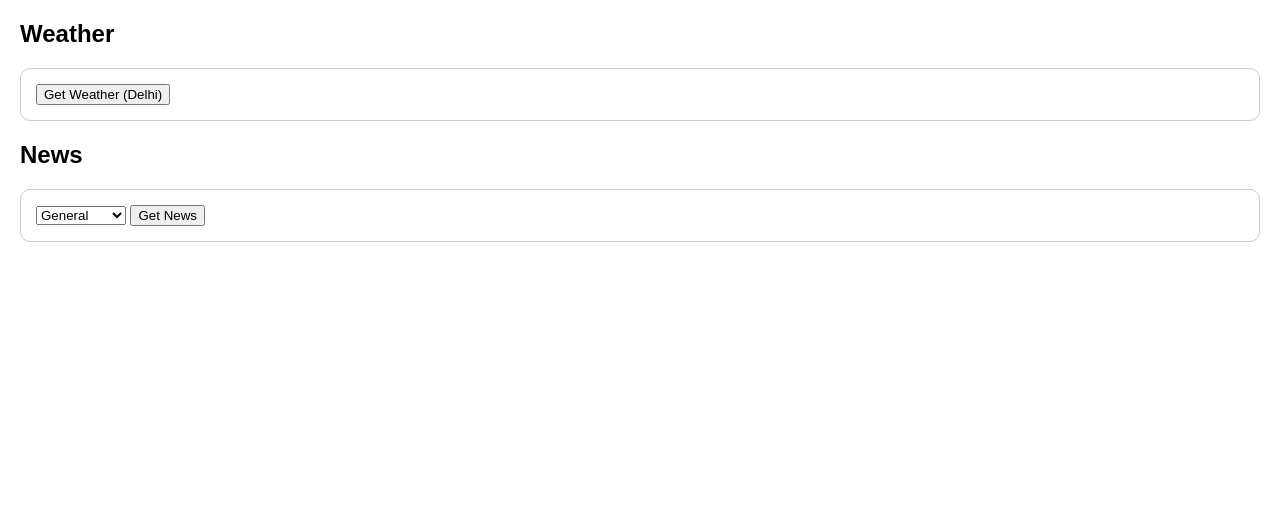
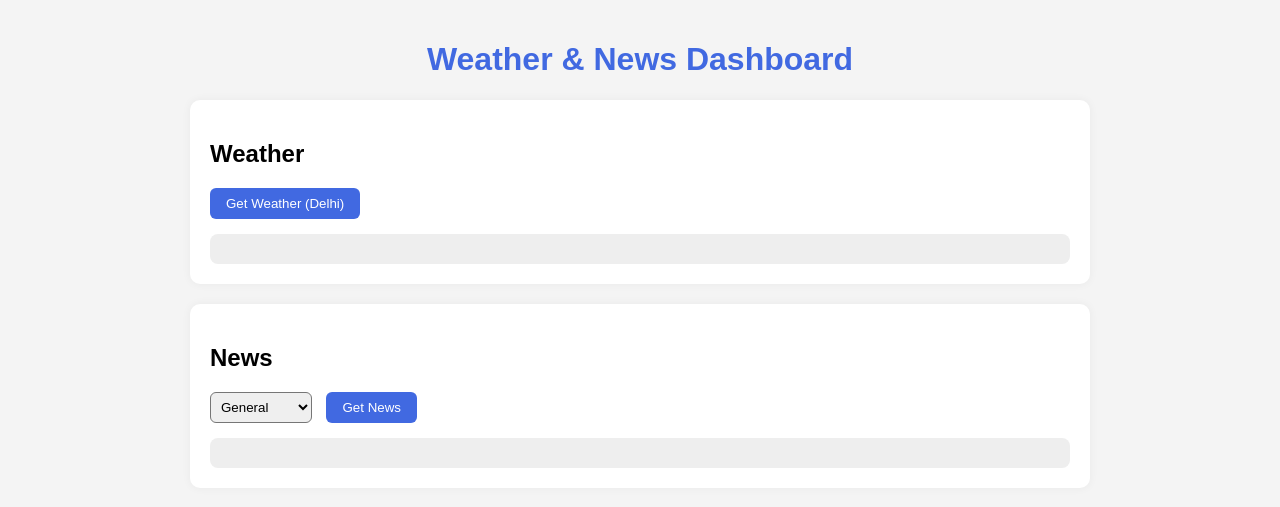
Before and after one commit to shristijais2710-eng/tech_utils, a Flask app: template templates/index.html in a window 1280 px wide. Shown: the top 507 px of the page. Run offline with Flask 3, Linux system fonts and the light colour scheme; the template is opened without the code that fills it, so the values that code supplies are empty; parts of the project's set-up code (start-up, migrations or seed data) failed here and were passed over.

Commit message:
Updated weather & news app: UI, JS, Flask API

```diff
--- a/app.py
+++ b/app.py
@@ -20,7 +20,7 @@ def api_weather():
 
     return jsonify({
         "city": result.get("City", ""),
-        "country": "",
+        "country": "India",
         "temperature": result.get("Temperature", "").replace("°C", "").strip(),
         "feels_like": result.get("Feels Like", "").replace("°C", "").strip(),
         "condition": result.get("Weather", ""),
@@ -32,6 +32,8 @@ def api_weather():
 @app.route('/api/news')
 def api_news():
     category = request.args.get("category", "general").strip()
+
+    # Merge news results
     news_list = get_latest_news(category) + get_latest_news_newsapi(category)
 
     articles = []
--- a/static/css/style.css
+++ b/static/css/style.css
@@ -1,34 +1,58 @@
 body {
     font-family: Arial, sans-serif;
     background: #f4f4f4;
+    margin: 0;
+    padding: 0;
 }
+
 .container {
     max-width: 900px;
     margin: auto;
     padding: 20px;
 }
+
 header h1 {
-    font-size: 30px;
+    font-size: 32px;
+    text-align: center;
+    color: royalblue;
 }
+
 .section {
-    background: white;
-    padding: 15px;
+    background: #fff;
+    padding: 20px;
     margin-top: 20px;
     border-radius: 10px;
+    box-shadow: 0 0 10px rgba(0,0,0,0.05);
 }
+
 .result-box {
-    margin-top: 10px;
-    padding: 10px;
+    margin-top: 15px;
+    padding: 15px;
     background: #eee;
-    border-radius: 6px;
+    border-radius: 8px;
 }
+
+.news-item {
+    border-bottom: 1px solid #ddd;
+    margin-bottom: 10px;
+    padding-bottom: 10px;
+}
+
 button {
-    padding: 6px 12px;
+    padding: 8px 16px;
     border: none;
     background: royalblue;
     color: white;
     cursor: pointer;
+    border-radius: 6px;
 }
+
 button:hover {
     opacity: 0.85;
 }
+
+select {
+    padding: 6px;
+    border-radius: 6px;
+    margin-right: 10px;
+}
--- a/static/js/app.js
+++ b/static/js/app.js
@@ -1,17 +1,18 @@
 // Weather
 document.getElementById("weather-btn").addEventListener("click", async () => {
-    let res = await fetch(`/api/weather`);
-    let data = await res.json();
+    const res = await fetch(`/api/weather`);
+    const data = await res.json();
+
+    const weatherBox = document.getElementById("weather-result");
 
     if (data.error) {
-        document.getElementById("weather-result").innerHTML =
-            `<p style="color: red;">Error: ${data.error}</p>`;
+        weatherBox.innerHTML = `<p style="color: red;">Error: ${data.error}</p>`;
         return;
     }
 
-    document.getElementById("weather-result").innerHTML = `
-        <div class="weather-result">
-            <h3>Weather in ${data.city}</h3>
+    weatherBox.innerHTML = `
+        <div class="result-box">
+            <h3>Weather in ${data.city}, ${data.country}</h3>
             <p><strong>Temperature:</strong> ${data.temperature}°C</p>
             <p><strong>Feels Like:</strong> ${data.feels_like}°C</p>
             <p><strong>Condition:</strong> ${data.condition}</p>
@@ -23,33 +24,31 @@ document.getElementById("weather-btn").addEventListener("click", async () => {
 
 // News
 document.getElementById("news-btn").addEventListener("click", async () => {
-    let category = document.getElementById("news-category").value;
+    const category = document.getElementById("news-category").value;
+    const res = await fetch(`/api/news?category=${encodeURIComponent(category)}`);
+    const data = await res.json();
 
-    let res = await fetch(`/api/news?category=${encodeURIComponent(category)}`);
-    let data = await res.json();
+    const newsBox = document.getElementById("news-result");
+    newsBox.innerHTML = "";
 
     if (data.error) {
-        document.getElementById("news-result").innerHTML =
-            `<p style="color: red;">Error: ${data.error}</p>`;
+        newsBox.innerHTML = `<p style="color: red;">Error: ${data.error}</p>`;
         return;
     }
 
-    let articles = data.articles || [];
-    let box = document.getElementById("news-result");
-    box.innerHTML = "";
-
+    const articles = data.articles || [];
     if (articles.length === 0) {
-        box.innerHTML = "<p>No articles found.</p>";
+        newsBox.innerHTML = "<p>No articles found.</p>";
         return;
     }
 
-    articles.forEach(a => {
-        box.innerHTML += `
+    articles.forEach(article => {
+        newsBox.innerHTML += `
             <div class="news-item">
-                <h4>${a.title}</h4>
-                <p><small>Source: ${a.source}</small></p>
-                <p>${a.description}</p>
-                <a href="${a.url}" target="_blank">Read More</a>
+                <h4>${article.title}</h4>
+                <p><small>Source: ${article.source}</small></p>
+                <p>${article.description}</p>
+                <a href="${article.url}" target="_blank">Read More</a>
             </div>
         `;
     });
--- a/templates/index.html
+++ b/templates/index.html
@@ -1,35 +1,24 @@
 <!DOCTYPE html>
-<html>
+<html lang="en">
 <head>
+    <meta charset="UTF-8">
     <title>Weather & News App</title>
-    <style>
-        body {
-            font-family: Arial;
-            margin: 20px;
-        }
-        .box {
-            border: 1px solid #ccc;
-            padding: 15px;
-            margin-bottom: 20px;
-            border-radius: 10px;
-        }
-        .news-item {
-            border-bottom: 1px solid #ddd;
-            margin-bottom: 10px;
-            padding-bottom: 10px;
-        }
-    </style>
+    <link rel="stylesheet" href="/static/style.css">
 </head>
 <body>
+    <div class="container">
+        <header>
+            <h1>Weather & News Dashboard</h1>
+        </header>
 
+        <section class="section">
             <h2>Weather</h2>
-    <div class="box">
             <button id="weather-btn">Get Weather (Delhi)</button>
-        <div id="weather-result"></div>
-    </div>
+            <div id="weather-result" class="result-box"></div>
+        </section>
 
+        <section class="section">
             <h2>News</h2>
-    <div class="box">
             <select id="news-category">
                 <option value="general">General</option>
                 <option value="sports">Sports</option>
@@ -37,10 +26,10 @@
                 <option value="business">Business</option>
             </select>
             <button id="news-btn">Get News</button>
-
-        <div id="news-result"></div>
+            <div id="news-result" class="result-box"></div>
+        </section>
     </div>
 
-    <script src="/static/script.js"></script>
+    <script src="/static/js/app.js"></script>
 </body>
 </html>
```
Also changed, not shown: weather_app.py (+12 -10 lines). Lines whose indentation alone changed are shown as unchanged.
